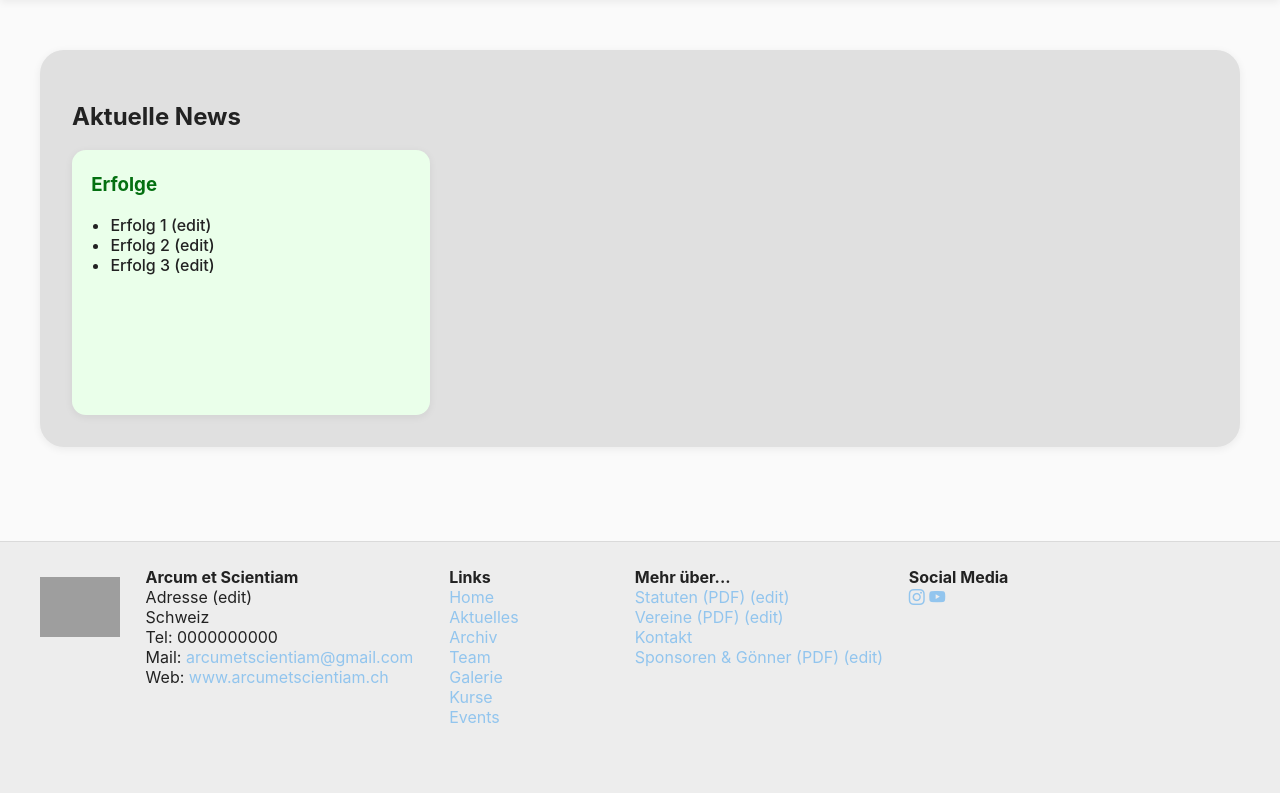
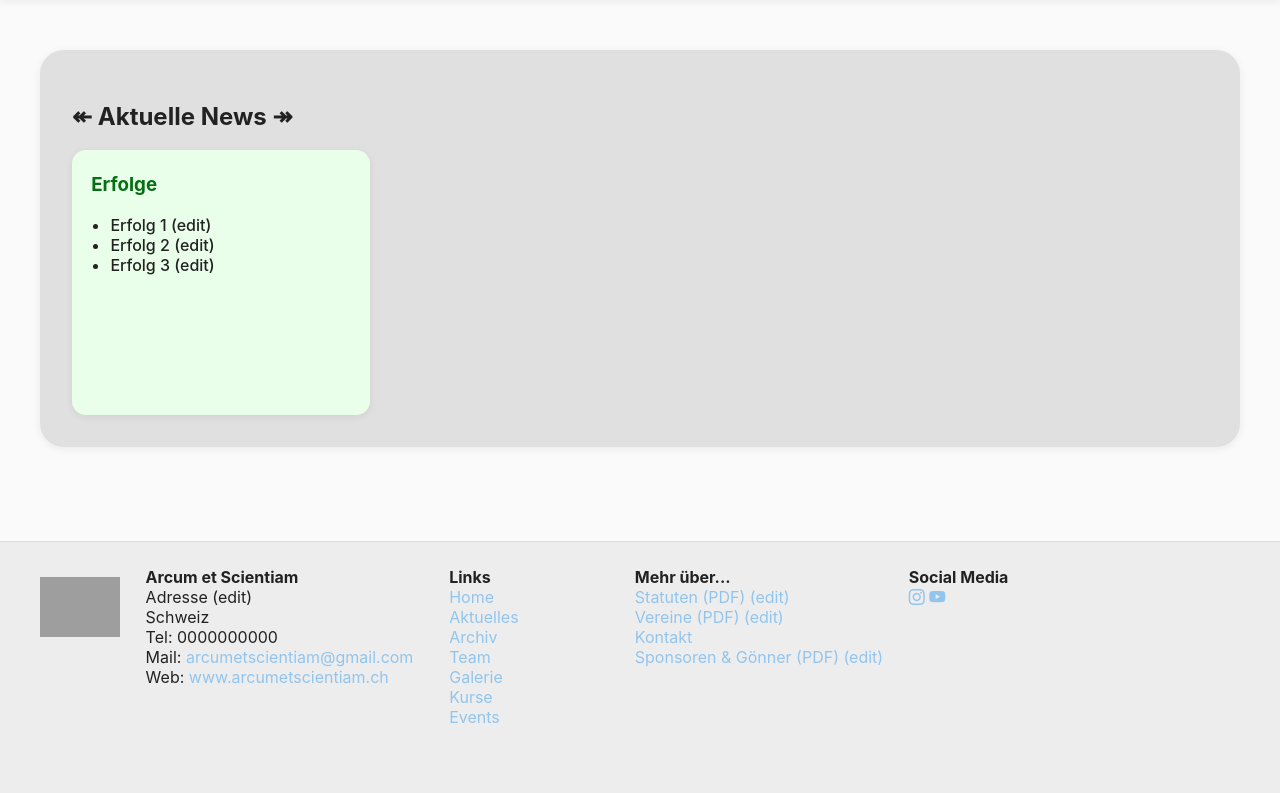
Before and after one commit to R01010010x/aes-site, a Flask app: page /news/aktuelles in a window 1280 px wide. Shown: the part 97-890 px from the top of the page. Run offline with Flask 3, Linux system fonts and the light colour scheme; grey boxes are pictures that could not be loaded.

Commit message:
Update news.html

```diff
--- a/templates/news.html
+++ b/templates/news.html
@@ -1,8 +1,8 @@
 {% extends "base.html" %}
 {% block content %}
 <div class="section-box">
-    <h2>Aktuelle News</h2>
-    <div class="news-collage-grid">
+    <h2>↞ Aktuelle News ↠</h2>
+    <div class="news-masonry-layout">
         <aside class="achievements-box">
             <h3>Erfolge</h3>
             <ul>
@@ -11,14 +11,15 @@
                 <li>Erfolg 3 (edit)</li>
             </ul>
         </aside>
+        <div class="blog-masonry">
             {% for blog in blogs %}
-        <article class="blog-collage-item">
+            <article class="blog-masonry-item">
                 <h3>{{ blog.title }}</h3>
                 <details{% if not blog.is_long %} open{% endif %}>
                     <summary>
                         {{ blog.short_text }}
                         {% if blog.is_long %}
-                        <span class="expand-arrow" aria-label="Mehr anzeigen">➔</span>
+                            <span class="expand-arrow" aria-label="Mehr anzeigen"></span>
                         {% endif %}
                     </summary>
                     <div class="blog-full">
@@ -29,4 +30,5 @@
             {% endfor %}
         </div>
     </div>
+</div>
 {% endblock %}
```
Lines whose indentation alone changed are shown as unchanged.
